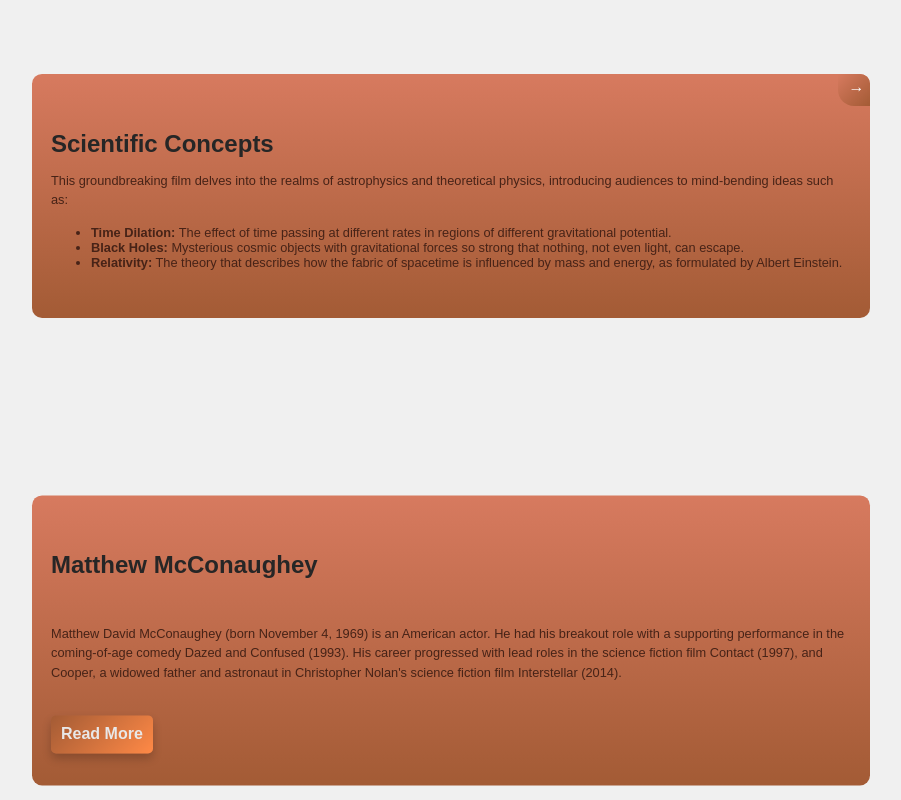
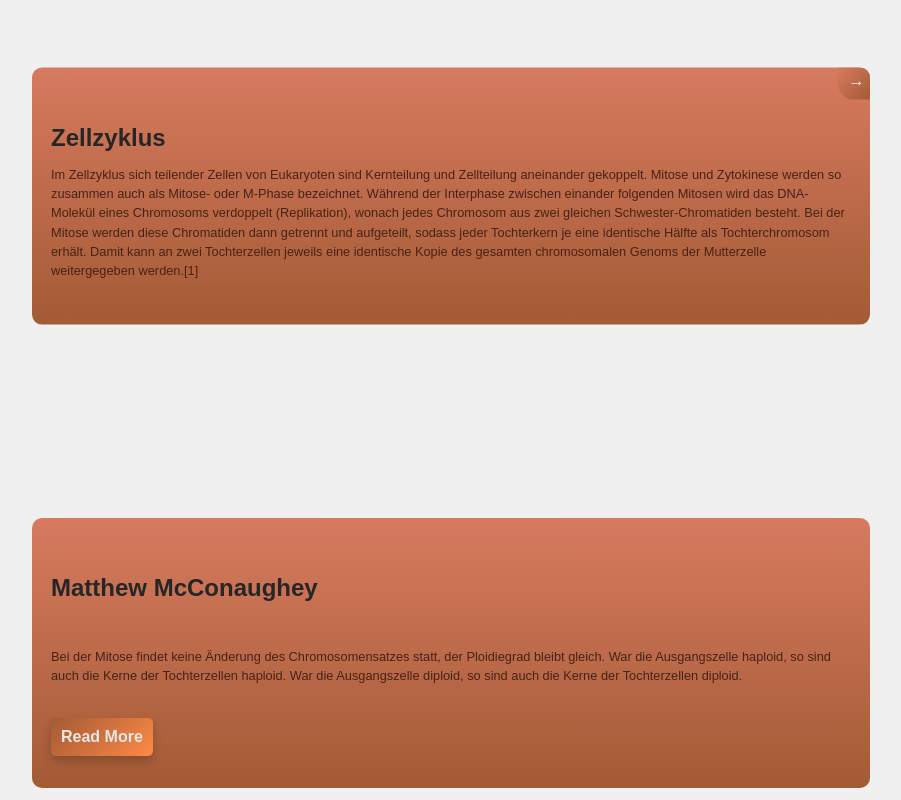
Before and after one commit to callmemaid/interstellarpresentation, a plain HTML site: page index.html in a window 1280 px wide. Shown: the part 680-1480 px from the top of the page, without its empty margins (189-1090 px from the left). Drawn offline with Linux system fonts and the light colour scheme; a web font is replaced by a local one.

Commit message:
Update index.html

```diff
--- a/index.html
+++ b/index.html
@@ -26,14 +26,8 @@
       </div>
 
       <div class="card">
-        <p class="card-title">Scientific Concepts</p>
-        <p class="small-desc">This groundbreaking film delves into the realms of astrophysics and theoretical physics, introducing audiences to mind-bending ideas such as:</p>
-
-    <ul>
-        <li><strong>Time Dilation:</strong> The effect of time passing at different rates in regions of different gravitational potential.</li>
-        <li><strong>Black Holes:</strong> Mysterious cosmic objects with gravitational forces so strong that nothing, not even light, can escape.</li>
-        <li><strong>Relativity:</strong> The theory that describes how the fabric of spacetime is influenced by mass and energy, as formulated by Albert Einstein.</li>
-    </ul>
+        <p class="card-title">Zellzyklus</p>
+        <p class="small-desc">Im Zellzyklus sich teilender Zellen von Eukaryoten sind Kernteilung und Zellteilung aneinander gekoppelt. Mitose und Zytokinese werden so zusammen auch als Mitose- oder M-Phase bezeichnet. Während der Interphase zwischen einander folgenden Mitosen wird das DNA-Molekül eines Chromosoms verdoppelt (Replikation), wonach jedes Chromosom aus zwei gleichen Schwester-Chromatiden besteht. Bei der Mitose werden diese Chromatiden dann getrennt und aufgeteilt, sodass jeder Tochterkern je eine identische Hälfte als Tochterchromosom erhält. Damit kann an zwei Tochterzellen jeweils eine identische Kopie des gesamten chromosomalen Genoms der Mutterzelle weitergegeben werden.[1]</p>
 
     <div class="go-corner">
           <div class="go-arrow">→</div>
@@ -44,7 +38,7 @@
           <div class="content">
             <p class="card-title">Matthew McConaughey
             </p><p class="small-desc">
-              Matthew David McConaughey (born November 4, 1969) is an American actor. He had his breakout role with a supporting performance in the coming-of-age comedy Dazed and Confused (1993).  His career progressed with lead roles in the science fiction film Contact (1997), and Cooper, a widowed father and astronaut in Christopher Nolan's science fiction film Interstellar (2014).
+            Bei der Mitose findet keine Änderung des Chromosomensatzes statt, der Ploidiegrad bleibt gleich. War die Ausgangszelle haploid, so sind auch die Kerne der Tochterzellen haploid. War die Ausgangszelle diploid, so sind auch die Kerne der Tochterzellen diploid.
             </p>
             <a class="btn" href="https://en.wikipedia.org/wiki/Matthew_McConaughey">Read More</a>
           </div>
```
